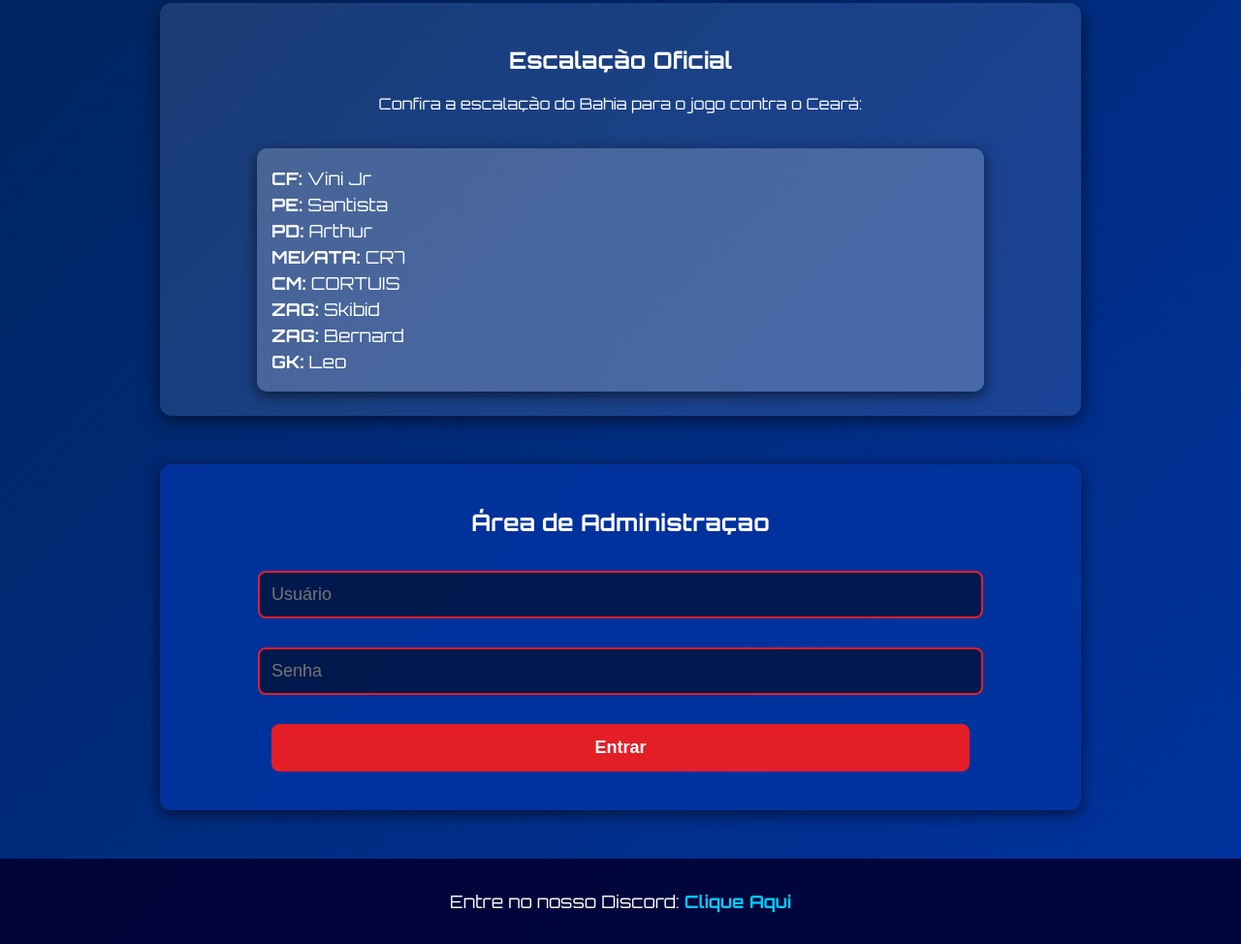
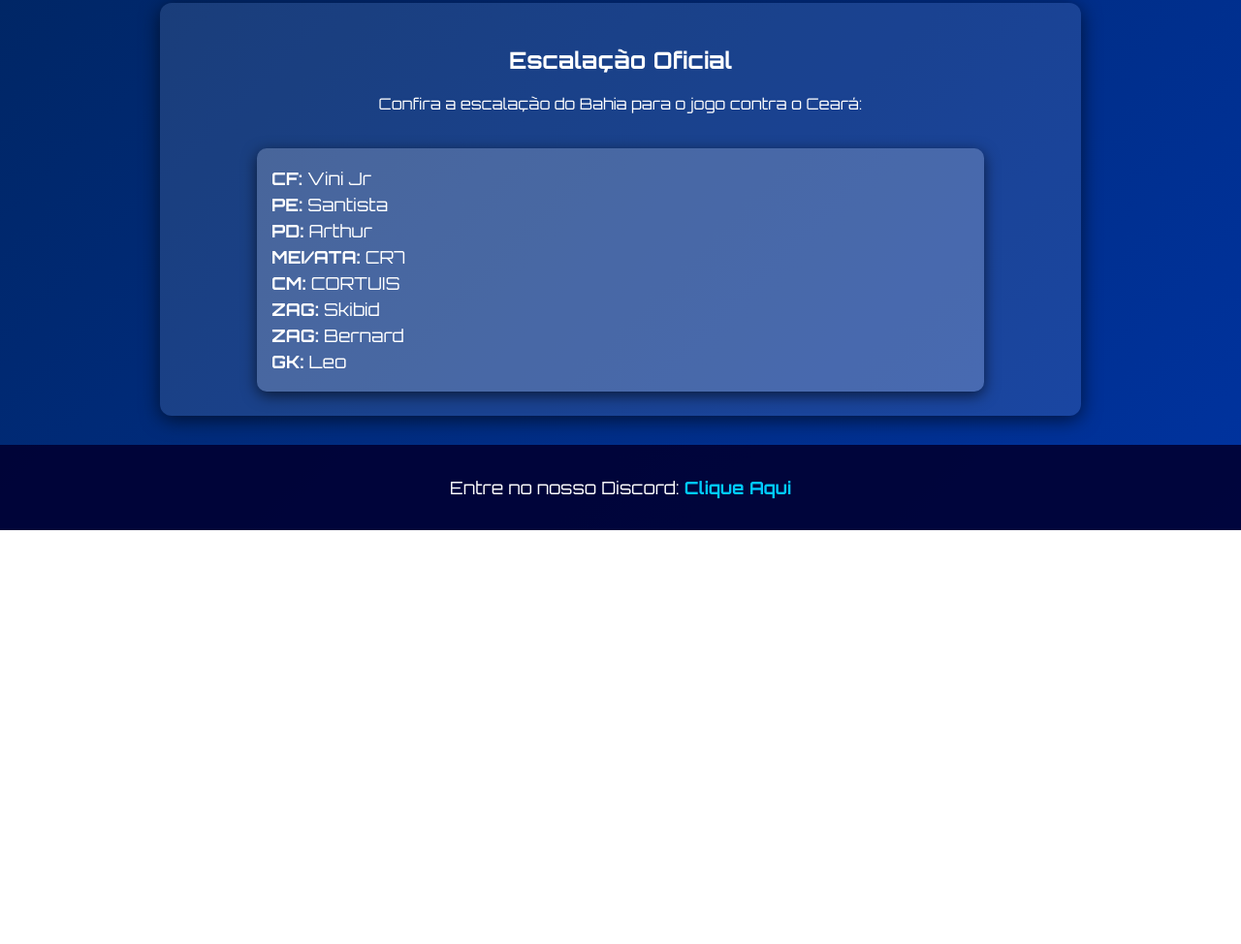
Before and after one commit to Joaov8tor/bahia-tcs, a plain HTML site: page index.html in a window 1280 px wide. Shown: the part 1051-2025 px from the top of the page at 97% size. After the commit the page ends 1598 px from the top, so only its background shows below. Drawn offline with Linux system fonts and the light colour scheme.

Commit message:
Update index.html

```diff
--- a/index.html
+++ b/index.html
@@ -128,45 +128,6 @@
         footer a:hover {
             text-shadow: 0 0 10px #00ccff;
         }
-
-        /* Estilo do painel de login */
-        .login-panel {
-            background: rgba(0, 51, 160, 0.9);
-            padding: 25px;
-            margin-top: 50px;
-            width: 80%;
-            max-width: 900px;
-            margin: 50px auto;
-            box-shadow: 0 4px 15px rgba(0, 0, 0, 0.6);
-            border-radius: 12px;
-        }
-
-        .login-panel h2 {
-            font-size: 24px;
-            color: white;
-        }
-
-        .login-panel input {
-            width: 80%;
-            padding: 12px;
-            margin: 15px 0;
-            font-size: 18px;
-            border-radius: 8px;
-            border: 2px solid #e41e26;
-            background: rgba(0, 0, 0, 0.5);
-            color: white;
-        }
-
-        .login-panel input[type="submit"] {
-            background: #e41e26;
-            cursor: pointer;
-            font-weight: bold;
-        }
-
-        .login-panel input[type="submit"]:hover {
-            background: #990000;
-        }
-
     </style>
 </head>
 <body>
@@ -203,16 +164,6 @@
         </div>
     </div>
 
-    <!-- Painel de login do administrador -->
-    <div class="login-panel">
-        <h2>Área de Administraçao</h2>
-        <form action="admin_login.php" method="POST">
-            <input type="text" name="usuario" placeholder="Usuário" required><br>
-            <input type="password" name="senha" placeholder="Senha" required><br>
-            <input type="submit" value="Entrar">
-        </form>
-    </div>
-
     <footer>
         <p>Entre no nosso Discord: <a href="https://discord.gg/KZH4XMGfHS" target="_blank">Clique Aqui</a></p>
     </footer>
```
